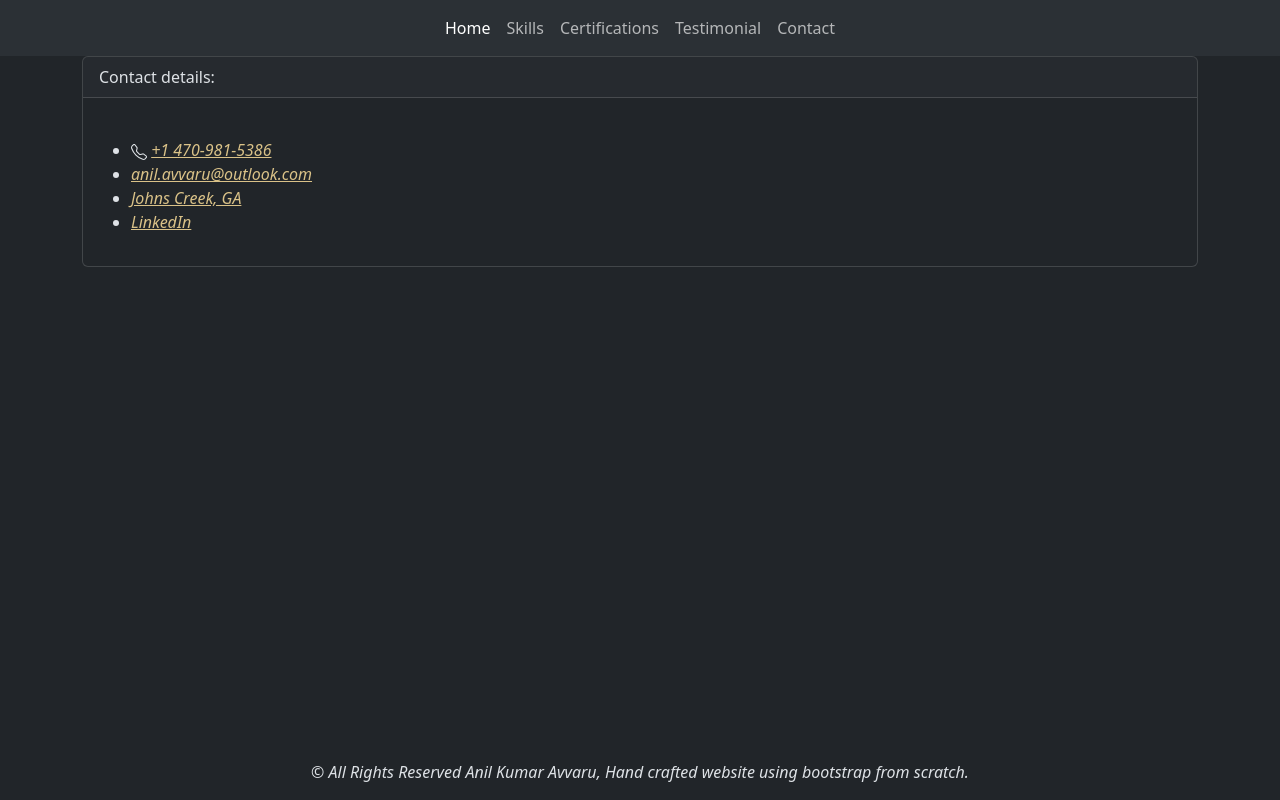
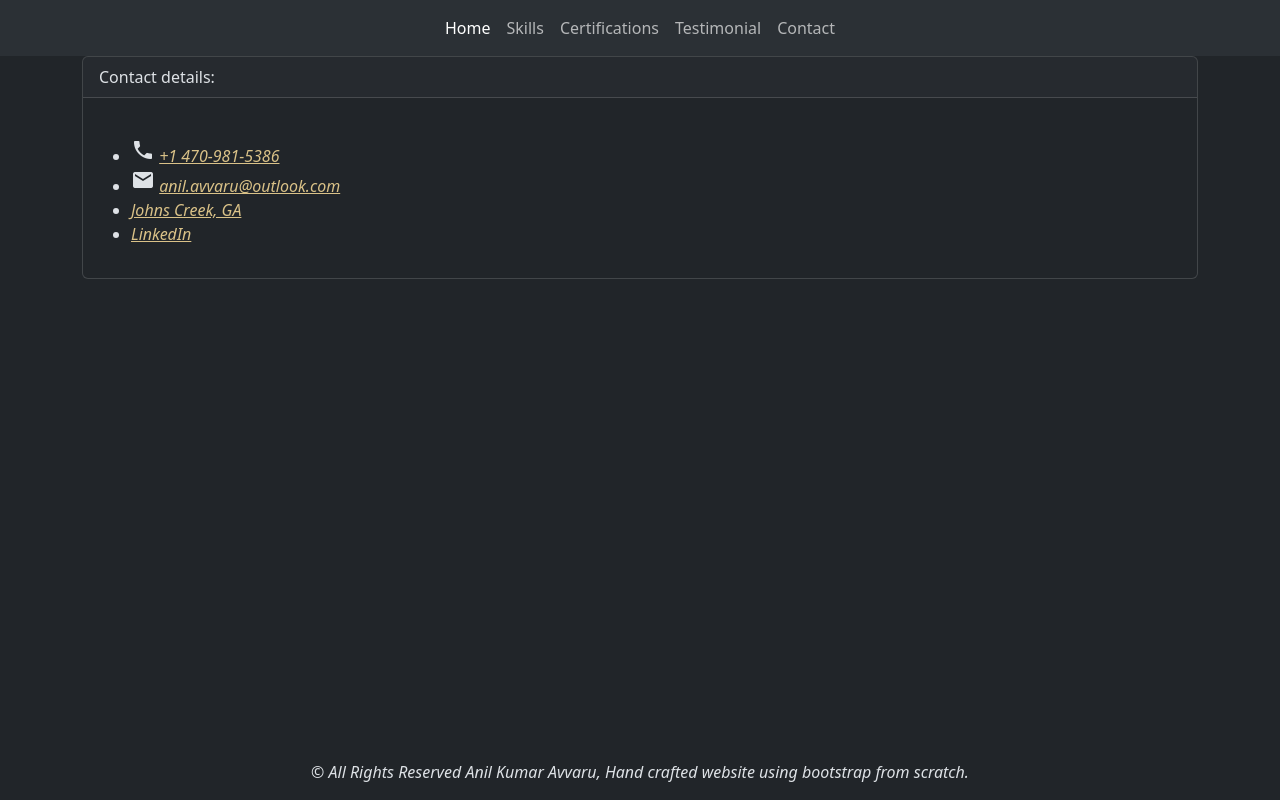
Before and after one commit to anil-avvaru-cool/portfolio, a website: page contact.html in a window 1280 px wide. Drawn offline with nearby package versions, Linux system fonts and the light colour scheme.

Commit message:
icon changes

```diff
--- a/contact.html
+++ b/contact.html
@@ -13,13 +13,12 @@
           <div class="card-body">
             <ul class="list-inline-pills mt-4 contact-details">
                 <li>
-                    <svg xmlns="http://www.w3.org/2000/svg" width="16" height="16" fill="currentColor" class="bi bi-telephone" viewBox="0 0 16 16">
-                        <path d="M3.654 1.328a.678.678 0 0 0-1.015-.063L1.605 2.3c-.483.484-.661 1.169-.45 1.77a17.6 17.6 0 0 0 4.168 6.608 17.6 17.6 0 0 0 6.608 4.168c.601.211 1.286.033 1.77-.45l1.034-1.034a.678.678 0 0 0-.063-1.015l-2.307-1.794a.68.68 0 0 0-.58-.122l-2.19.547a1.75 1.75 0 0 1-1.657-.459L5.482 8.062a1.75 1.75 0 0 1-.46-1.657l.548-2.19a.68.68 0 0 0-.122-.58zM1.884.511a1.745 1.745 0 0 1 2.612.163L6.29 2.98c.329.423.445.974.315 1.494l-.547 2.19a.68.68 0 0 0 .178.643l2.457 2.457a.68.68 0 0 0 .644.178l2.189-.547a1.75 1.75 0 0 1 1.494.315l2.306 1.794c.829.645.905 1.87.163 2.611l-1.034 1.034c-.74.74-1.846 1.065-2.877.702a18.6 18.6 0 0 1-7.01-4.42 18.6 18.6 0 0 1-4.42-7.009c-.362-1.03-.037-2.137.703-2.877z"/>
-                      </svg>
+                    <i class="material-icons">phone</i>
                     <a href="tel:+1 470-981-5386">
                         <i class="bi bi-telephone-forward-fill"/>+1 470-981-5386</a>
                 </li>
                 <li>
+                    <i class="material-icons">mail</i>
                     <a href="mailto:anil.avvaru@outlook.com">
                         <i class="bi bi-envelope-at-fill"/>anil.avvaru@outlook.com</a>
                 </li>
```
